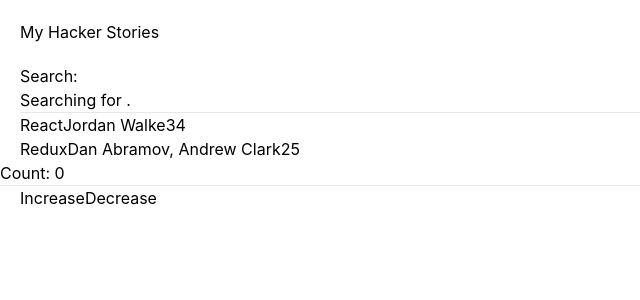
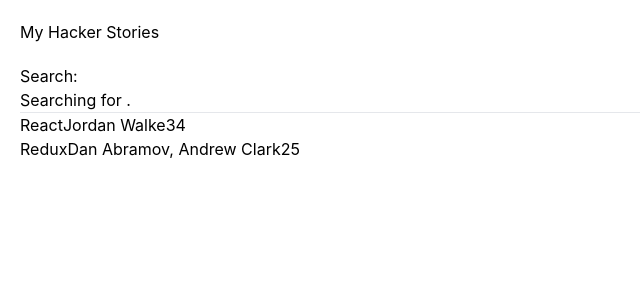
Before and after one commit to habedorf/ReactPlayground, a React (Create React App) app: page / in a window 1280 px wide. Shown: the top 300 px of the page, without its empty margins (0-640 px from the left). Built offline with nearby package versions, Linux system fonts and the light colour scheme.

Commit message:
REMOVED COUNTER

```diff
--- a/src/index.js
+++ b/src/index.js
@@ -3,12 +3,11 @@ import ReactDOM from 'react-dom';
 import './index.css';
 import App from './App';
 import reportWebVitals from './reportWebVitals';
-import Counter from './counter'
+
 
 ReactDOM.render(
   <React.StrictMode>
     <App />
-    <Counter />
   </React.StrictMode>,
   document.getElementById('root')
 );
```
